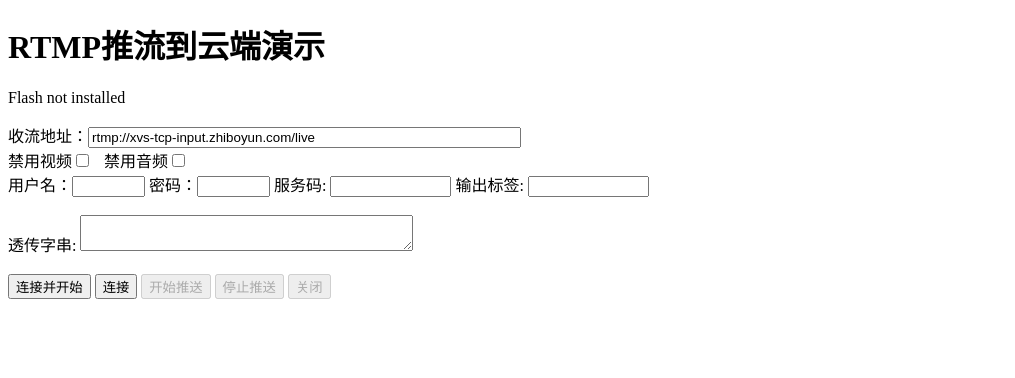
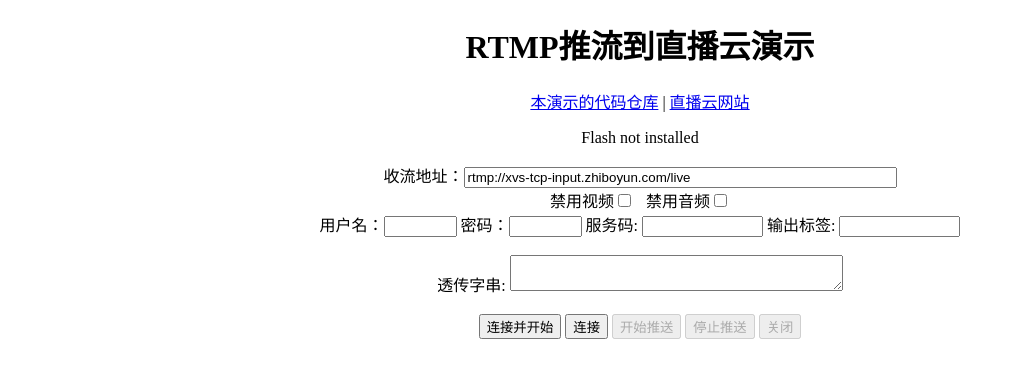
Before and after one commit to WoAnTech/zby-rtmp-publisher, a plain HTML site: page index.html in a window 1280 px wide. Shown: the whole page, without its empty margins (0-1015 px from the left). Drawn offline with nearby package versions, Linux system fonts and the light colour scheme.

Commit message:
rename demo.html to index.html

```diff
--- a/demo.html
+++ b/index.html
@@ -135,7 +135,6 @@
         document.getElementById("btn_stop").disabled = true;
       }
 
-
       function rtmpOnConnectFail() {
         console.log("rtmp connect fail");
         loseConnection();
@@ -154,7 +153,12 @@
     </script>
   </head>
   <body>
-    <h1>RTMP推流到云端演示</h1>
+    <div align="center">
+      <h1>RTMP推流到直播云演示</h1>
+      <div>
+        <a href="https://github.com/WoAnTech/zby-rtmp-publisher">本演示的代码仓库</a> | <a href="http://www.zhiboyun.com">直播云网站</a>
+      </div>
+
       <div id="rtmp-publisher">
         <p>Flash not installed</p>
       </div>
@@ -176,4 +180,6 @@
           <button onclick="closeRtmp();" disabled id="btn_close">关闭</button>
         </div>
       </div>
-  </body> </html>
+    </div>
+  </body>
+</html>
```
Also changed, not shown: 1 other file. Lines whose indentation alone changed are shown as unchanged.
